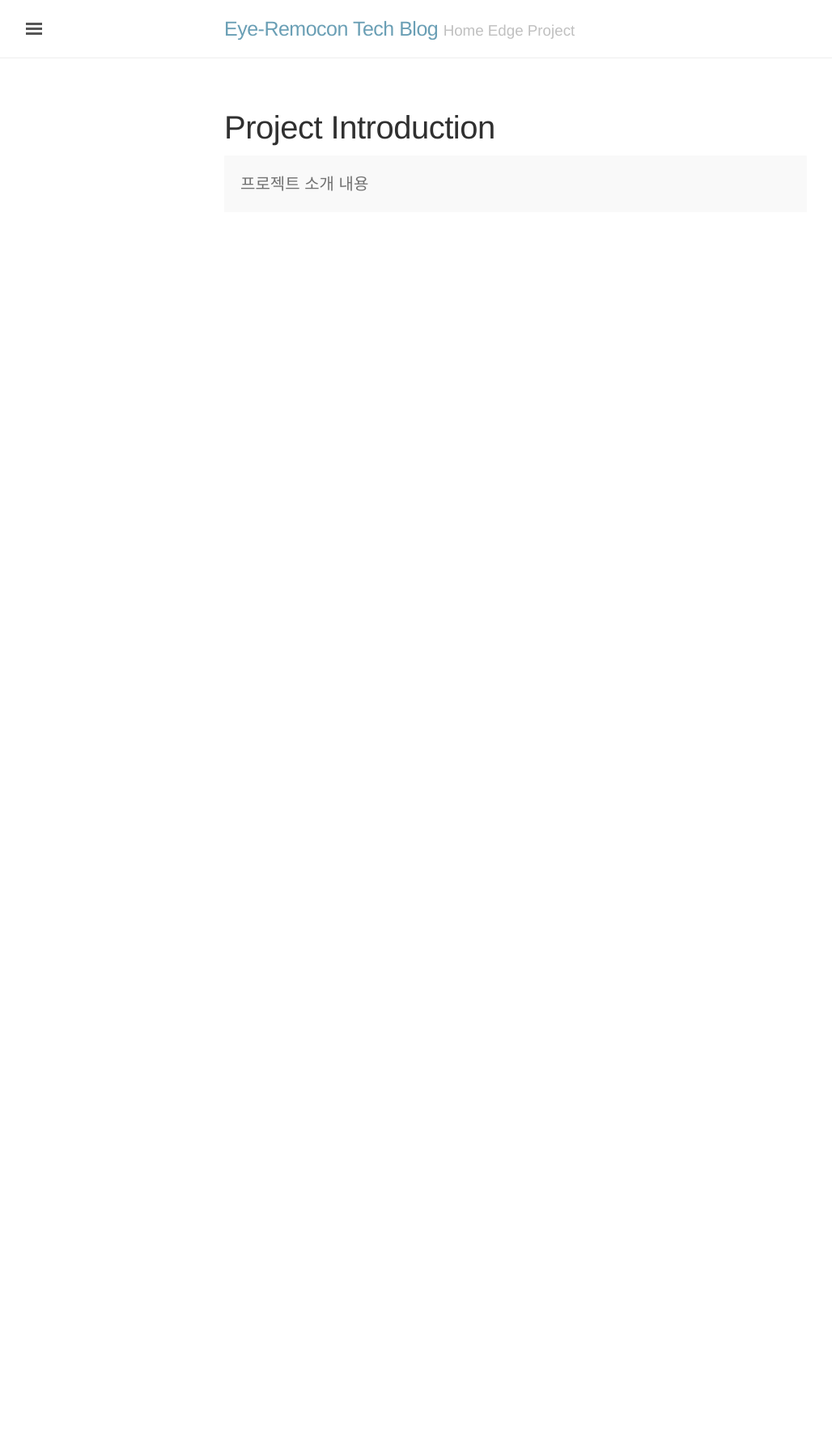
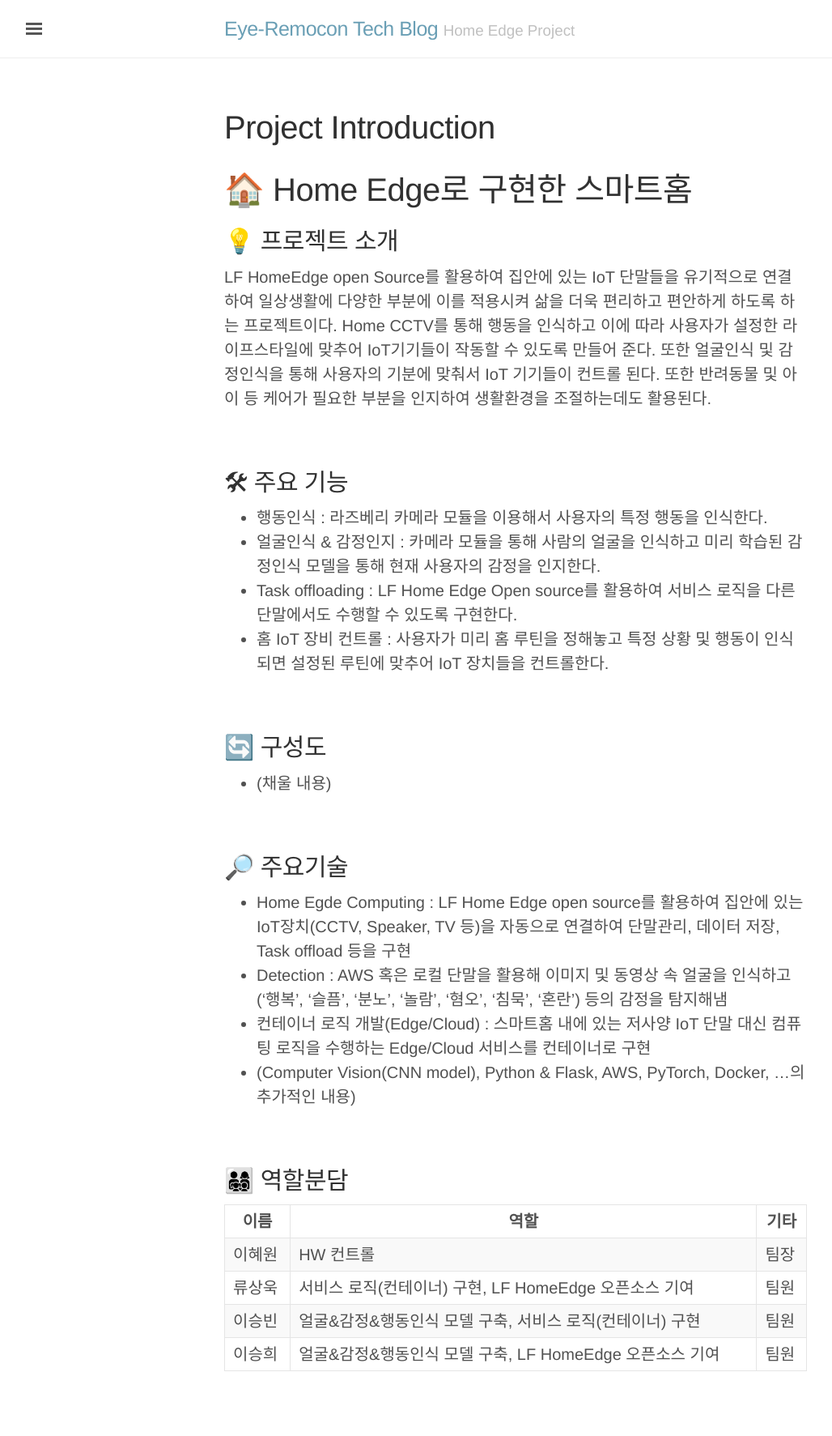
Before and after one commit to Eye-Remocon/Eye-Remocon.github.io, a Jekyll site: the page built from about.md, in a window 1280 px wide. Shown: the whole page at 81% size, without its empty margins (3-1031 px from the left). Built offline with Jekyll 4.4.1, drawn with Linux system fonts in a browser that asks for light colours; some web fonts are replaced; before the commit the page ends 900 px from its top, so only the background shows below that.

Commit message:
Update about.md

```diff
--- a/about.md
+++ b/about.md
@@ -3,6 +3,43 @@ layout: page
 title: Project Introduction
 ---
 
-<p class="message">
-    프로젝트 소개 내용
-</p>
+# 🏠 Home Edge로 구현한 스마트홈
+
+<H2>💡 프로젝트 소개 </H2>
+
+LF HomeEdge open Source를 활용하여 집안에 있는 IoT 단말들을 유기적으로 연결하여 일상생활에 다양한 부분에 이를 적용시켜 삶을 더욱 편리하고 편안하게 하도록 하는 프로젝트이다. Home CCTV를 통해 행동을 인식하고 이에 따라 사용자가 설정한 라이프스타일에 맞추어 IoT기기들이 작동할 수 있도록 만들어 준다. 또한 얼굴인식 및 감정인식을 통해 사용자의 기분에 맞춰서 IoT 기기들이 컨트롤 된다. 또한 반려동물 및 아이 등 케어가 필요한 부분을 인지하여 생활환경을 조절하는데도 활용된다.
+
+<br/>
+
+<H2>🛠 주요 기능 </H2>
+
+- 행동인식 : 라즈베리 카메라 모듈을 이용해서 사용자의 특정 행동을 인식한다.
+- 얼굴인식 & 감정인지 : 카메라 모듈을 통해 사람의 얼굴을 인식하고 미리 학습된 감정인식 모델을 통해 현재 사용자의 감정을 인지한다.
+- Task offloading : LF Home Edge Open source를 활용하여 서비스 로직을 다른 단말에서도 수행할 수 있도록 구현한다.
+- 홈 IoT 장비 컨트롤 : 사용자가 미리 홈 루틴을 정해놓고 특정 상황 및 행동이 인식되면 설정된 루틴에 맞추어 IoT 장치들을 컨트롤한다.
+
+<br/>
+
+<H2>🔄 구성도 </H2>
+
+- (채울 내용)
+
+<br/>
+
+<H2>🔎 주요기술 </H2>
+
+- Home Egde Computing : LF Home Edge open source를 활용하여 집안에 있는 IoT장치(CCTV, Speaker, TV 등)을 자동으로 연결하여 단말관리, 데이터 저장, Task offload 등을 구현
+- Detection : AWS 혹은 로컬 단말을 활용해 이미지 및 동영상 속 얼굴을 인식하고 ('행복', '슬픔', '분노', '놀람', '혐오', '침묵', '혼란') 등의 감정을 탐지해냄
+- 컨테이너 로직 개발(Edge/Cloud) : 스마트홈 내에 있는 저사양 IoT 단말 대신 컴퓨팅 로직을 수행하는 Edge/Cloud 서비스를 컨테이너로 구현
+- (Computer Vision(CNN model), Python & Flask, AWS, PyTorch, Docker, ...의 추가적인 내용)
+
+<br/>
+
+<H2>👨‍👩‍👧‍👦 역할분담 </H2>
+
+|이름|역할|기타|
+|------|---|---|
+|이혜원|HW 컨트롤|팀장|
+|류상욱|서비스 로직(컨테이너) 구현, LF HomeEdge 오픈소스 기여|팀원|
+|이승빈|얼굴&감정&행동인식 모델 구축, 서비스 로직(컨테이너) 구현|팀원|
+|이승희|얼굴&감정&행동인식 모델 구축, LF HomeEdge 오픈소스 기여|팀원|
```
